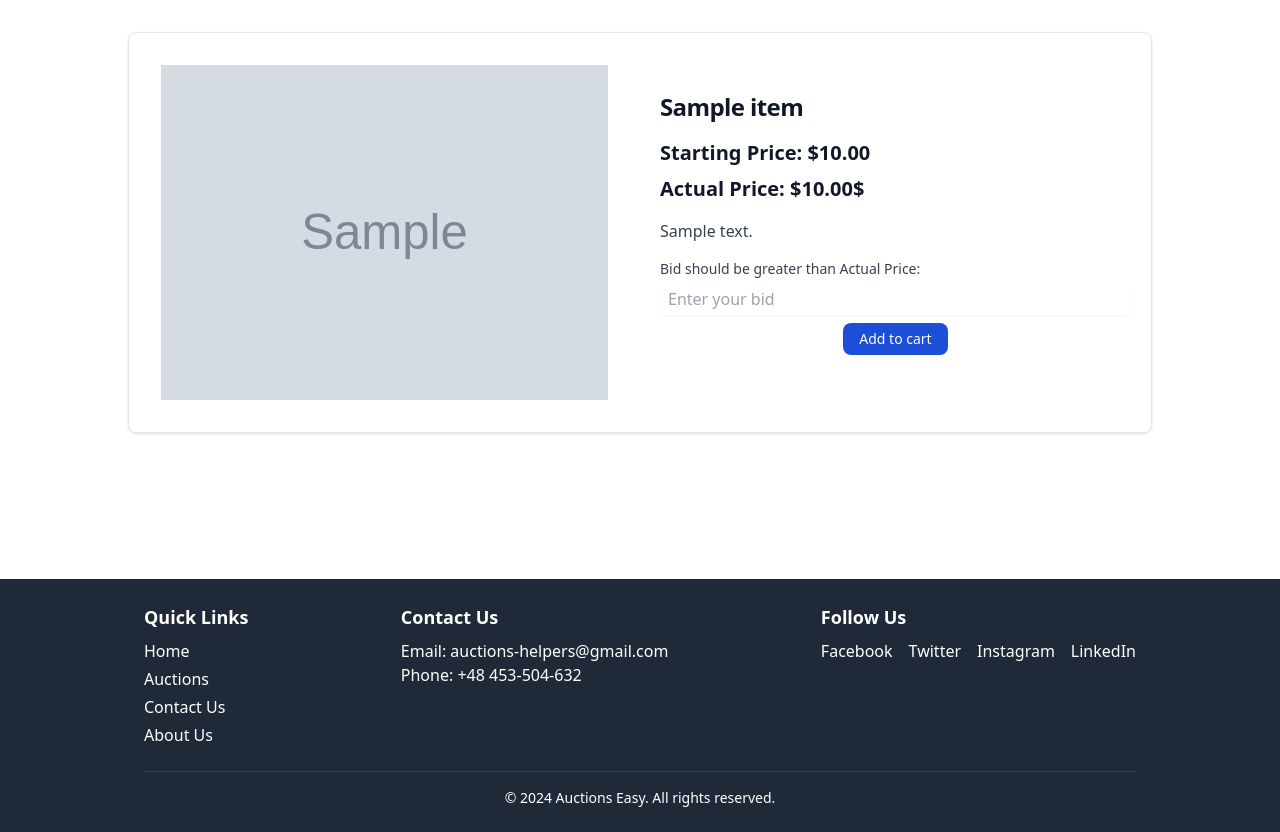
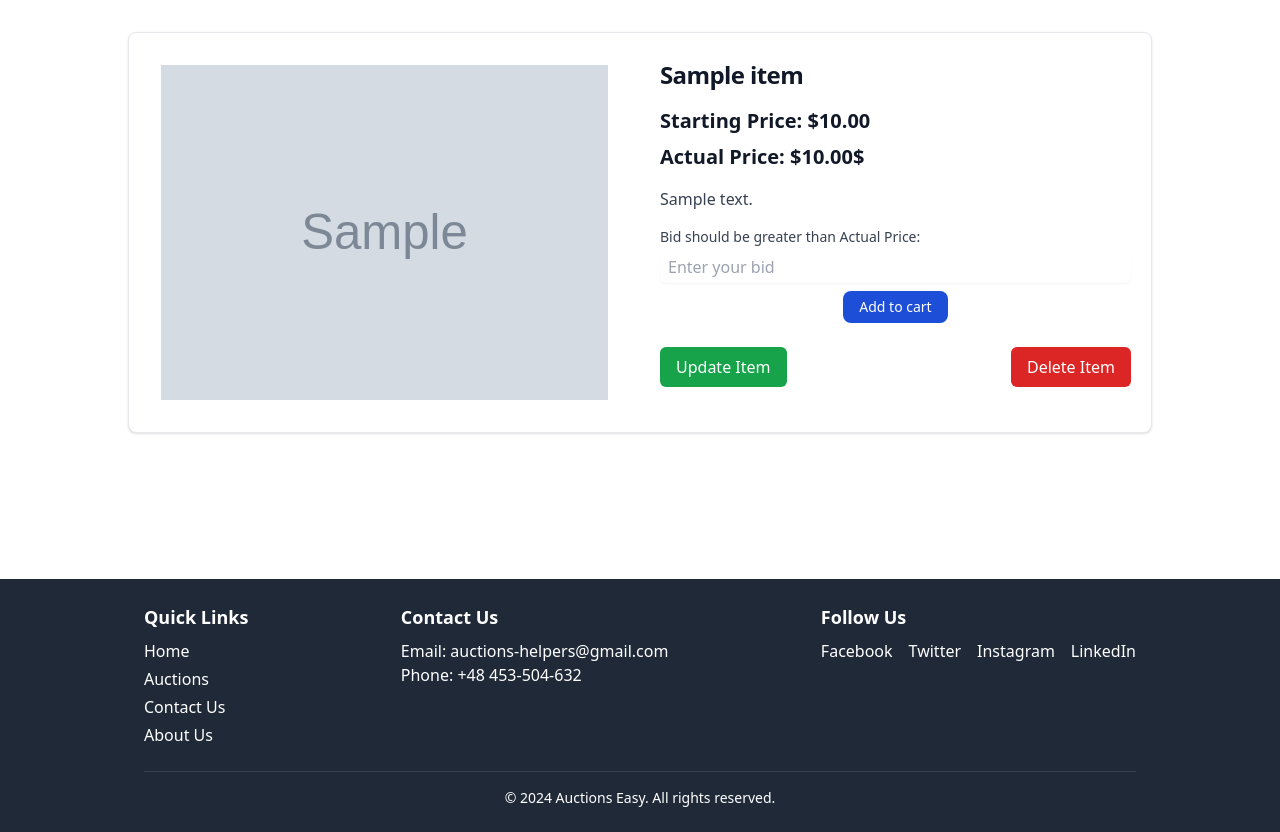
Before and after one commit to EinzSweiz/AuctionAllTogether, a Django app: page /auctions/1/ in a window 1280 px wide. Shown: the part 64-896 px from the top of the page. Run offline with Django 5.2, Linux system fonts and the light colour scheme; a user stored in the database is signed in; tables that the repository leaves empty hold one stand-in row (values such as "Sample post"); grey boxes marked "Sample" are stand-in pictures; parts of the project's set-up code (start-up, migrations or seed data) failed here and were passed over; some libraries are stand-ins or nearby versions.

Commit message:
changed a few more k8s deployment full configured CRUD(added delete for now) added templatetags for filter(templates) added Neon postgresql added dj_database_url now will add SMTP and fully modify reids broker will add tasks and will use redis cache as well

```diff
--- a/k8s/deployment.yaml
+++ b/k8s/deployment.yaml
@@ -18,8 +18,8 @@ spec:
         imagePullPolicy: Always
         resources:
           limits:
-            memory: "128Mi"
-            cpu: "500m"
+            memory: "256Mi"
+            cpu: "1"
         ports:
         - protocol: 'TCP'
           containerPort: 8080
--- a/src/auctions/urls.py
+++ b/src/auctions/urls.py
@@ -7,5 +7,9 @@ app_name = 'auctions'
 urlpatterns  = [
     path('', views.ItemList.as_view(), name='auction_list'),
     path('<int:pk>/', views.ItemDetail.as_view(), name='item_detail'),
-    path('item-create/', views.ItemCreateView.as_view(), name='item_create')
+    path('item-create/', views.ItemCreateView.as_view(), name='item_create'),
+    path('item-update/<int:id>/', views.ItemUpdateView.as_view(), name='item_update'),
+    path('item-delete/<int:id>/', views.ItemDeleteView.as_view(), name='item_delete'),
+
+
 ]
--- a/src/auctions/views.py
+++ b/src/auctions/views.py
@@ -1,12 +1,13 @@
-from django.forms import BaseModelForm
-from django.http import HttpResponse
-from django.shortcuts import render, get_object_or_404
+from django.http import Http404
+from django.http.response import HttpResponse as HttpResponse
+from django.shortcuts import render
 from django.urls import reverse_lazy
-from django.views.generic import ListView, DetailView, CreateView, UpdateView
+from django.views.generic import ListView, DetailView, CreateView, UpdateView, DeleteView
 from .models import Item, Status, ItemImage
 from mixins.mixins import LoginRequiredMixin
 from .forms import ItemCreateForm, ItemUpdateForm
 from django.contrib import messages
+from django_htmx.http import HttpResponseClientRefresh
 class ItemList(ListView):
     model = Item
     template_name = 'auctions/item_list.html'
@@ -21,7 +22,7 @@ class ItemList(ListView):
         context['title'] = 'Auction Items'
         return context
 
-class ItemDetail(DetailView):
+class ItemDetail(LoginRequiredMixin, DetailView):
     model = Item
     template_name = 'auctions/detail_list.html'
     context_object_name = 'item'
@@ -44,19 +45,34 @@ class ItemCreateView(LoginRequiredMixin, CreateView):
         item.owner = self.request.user
         item.save()
 
-        # Handle image uploads
-        image = self.request.FILES.getlist('image')
-        ItemImage.objects.create(item=item, image=image)
+        messages.success(self.request, 'Item created successfully!')
 
-        messages.success(self.request, 'Item created successfully!')
+        image = self.request.FILES.get('image')
+        if image:
+            ItemImage.objects.create(item=item, image=image)
+
+        if self.request.htmx:
+            return render(self.request, 'auctions/partial_item_update_message.html', {'item': item})
+
         return super().form_valid(form)
-
 
 class ItemUpdateView(LoginRequiredMixin, UpdateView):
     model = Item
-    template_name = 'auctions/item_update.html'
+    template_name = 'auctions/partial_item_update.html'
     form_class = ItemUpdateForm
     success_url = reverse_lazy('customers:profile')
+    pk_url_kwarg = 'id'
+
+    def dispatch(self, request, *args, **kwargs):
+        try:
+            self.object = self.get_object()
+        except Item.DoesNotExist:
+            raise Http404('Item not found.')
+
+        if self.object.owner != self.request.user:
+            raise Http404('You are not the owner of this item.')
+
+        return super().dispatch(request, *args, **kwargs)
 
     def form_valid(self, form):
         item = form.save()
@@ -64,9 +80,33 @@ class ItemUpdateView(LoginRequiredMixin, UpdateView):
 
         image = self.request.FILES.get('image')
         if image:
+            # Handle image update
             ItemImage.objects.filter(item=item).delete()
-        ItemImage.objects.create(item=item, image=image)
+            ItemImage.objects.create(item=item, image=image)
+
+        # Trigger a client-side refresh if the request is made via HTMX
         if self.request.htmx:
-            return render(self.request, 'auctions/partial_item_update_message.html', {'item': item})
+            return HttpResponseClientRefresh()
 
         return super().form_valid(form)
+
+
+class ItemDeleteView(DeleteView):
+    model = Item
+    success_url = reverse_lazy('customers:profile')
+    pk_url_kwarg = 'id'
+
+    def dispatch(self, request, *args, **kwargs):
+        try:
+            self.object = self.get_object()
+        except:
+            raise Http404('Item is not exists')
+        if self.object.owner != self.request.user:
+            raise Http404('You can not delete this item')
+
+
+        return super().dispatch(request, *args, **kwargs)
+
+    def delete(self, request, *args, **kwargs):
+        messages.success(request, "Item deleted successfully!")
+        return super().delete(request, *args, **kwargs)
--- a/src/customers/models.py
+++ b/src/customers/models.py
@@ -13,7 +13,10 @@ class Profile(models.Model):
 
     @property
     def items_images(self):
-        return ItemImage.objects.filter(item__owner=self.user)
+        try:
+            return ItemImage.objects.filter(item__owner=self.user)
+        except:
+            return None
 
     @property
     def bids_history(self):
--- a/src/requirements.txt
+++ b/src/requirements.txt
@@ -21,5 +21,6 @@ django-celery-beat
 django-celery-results
 redis
 flower
+dj-database-url
 #django-channels - can be added for customer service chat
 #will add django-defender
--- a/src/templates/auctions/detail_list.html
+++ b/src/templates/auctions/detail_list.html
@@ -1,14 +1,12 @@
 {% extends 'base.html' %}
 
 {% block content %}
-
 <div class="flex flex-col lg:flex-row justify-between max-w-5xl mx-auto bg-white border border-gray-200 rounded-lg shadow dark:bg-gray-800 dark:border-gray-700">
     <!-- Left Side: Item Image -->
     <div class="lg:w-1/2">
         <img class="p-8 rounded-t-lg lg:rounded-l-lg lg:rounded-t-none w-full h-auto" src="{{ item.images.first.image.url }}" alt="{{ item.title }}" />
     </div>
 
-    <!-- Right Side: Item Details -->
     <div class="lg:w-1/2 px-5 pb-5 flex flex-col justify-center">
         <h5 class="text-2xl font-semibold tracking-tight text-gray-900 dark:text-white">
             {{ item.title }}
@@ -26,12 +24,10 @@
         <!-- Price Input Bar -->
         <form method="POST" action="">
             {% csrf_token %}
-            <!-- Price Input Bar -->
             <div class="mt-4">
                 <label for="bid-price" class="block text-sm font-medium text-gray-700 dark:text-gray-300">Bid should be greater than Actual Price:</label>
                 <input type="number" id="bid-price" name="bid-price" min="0" step="0.01" placeholder="Enter your bid" class="mt-1 block w-full rounded-md border-gray-300 shadow-sm focus:border-blue-500 focus:ring focus:ring-blue-500 focus:ring-opacity-50 py-1 px-2">
             </div>
-
             <!-- Centered Action button -->
             <div class="mt-2 flex justify-center">
                 <button type="submit" class="text-white bg-blue-700 hover:bg-blue-800 focus:ring-4 focus:outline-none focus:ring-blue-300 font-medium rounded-lg text-sm px-4 py-1.5 text-center dark:bg-blue-600 dark:hover:bg-blue-700 dark:focus:ring-blue-800">
@@ -39,7 +35,29 @@
                 </button>
             </div>
         </form>
+
+        {% if item.owner == request.user %}
+        <div id='update-item' class="mt-6 flex justify-between">
+            <button hx-get="{% url 'auctions:item_update' item.id %}"
+                hx-target="#update-item"
+                hx-swap="innerHTML"
+                hx-trigger='click'
+                class="bg-green-600 text-white px-4 py-2 rounded-md hover:bg-blue-700">
+                Update Item
+            </button>
+
+            <!-- Delete Item Button -->
+            <form method="POST" action="{% url 'auctions:item_delete' item.id %}" class="inline">
+                {% csrf_token %}
+                <button type="submit" class="bg-red-600 text-white px-4 py-2 rounded-md hover:bg-red-700 ml-2">
+                    Delete Item
+                </button>
+            </form>
+        </div>
+        {% endif %}
     </div>
 </div>
 
+<div id="item-update-response" class="mt-4"></div>
+
 {% endblock content %}
--- a/src/templates/customers/profile.html
+++ b/src/templates/customers/profile.html
@@ -25,7 +25,7 @@
         <ul class="grid grid-cols-1 sm:grid-cols-2 md:grid-cols-3 gap-4">
             {% for image in items_image %}
                 <li>
-                    <a href="{{ image.item.get_absolute_url }}"><img src="{{ image.image.url }}" alt="Item Image" class="rounded-lg shadow-lg h-60 w-50"></a>
+                    <a href="{{ image.item.get_absolute_url }}"><img src="{{ image.image.url }}" alt="Item Image" class="rounded-lg shadow-lg h-60 w-80"></a>
                 </li>
             {% empty %}
                 <li>No item images available.</li>
```
Also changed, not shown: src/auctions/templatetags/forms_extras.py (added, +7 -0 lines), src/rshome/settings.py (+15 -3 lines), src/templates/auctions/item_create.html (+5 -5 lines), src/templates/auctions/partial_item_update.html (added, +30 -0 lines), src/auctions/templatetags/__init__.py (added), 1 other file.
